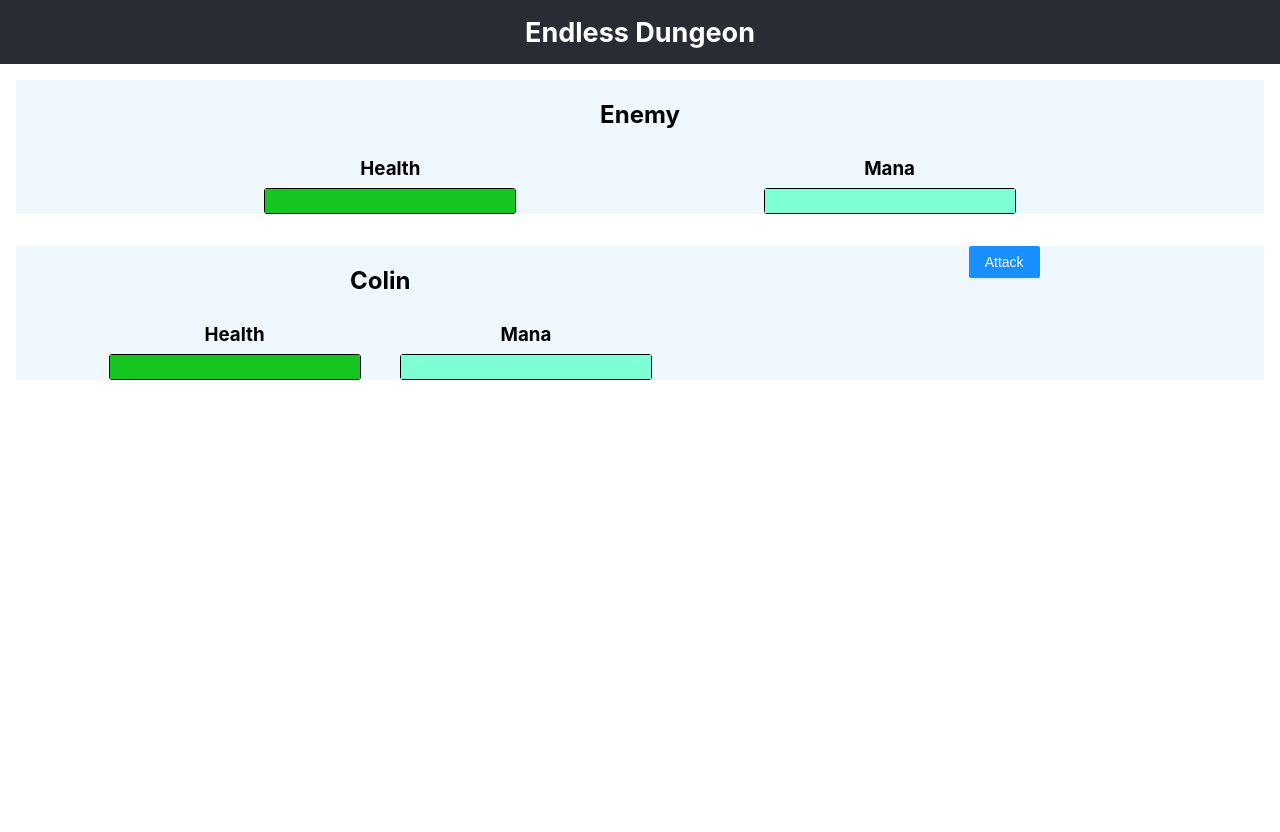
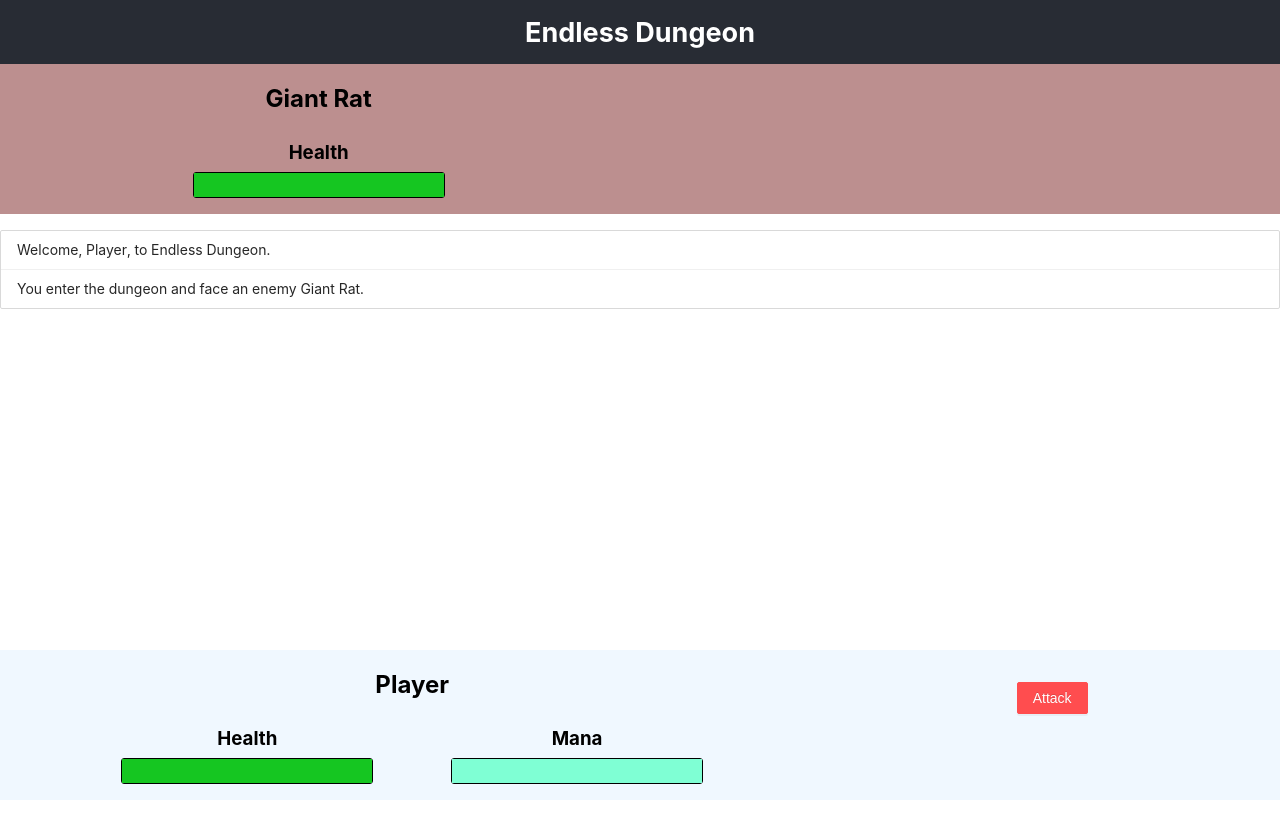
Before and after one commit to colinscruggs/endless-dungeon, a React (Create React App) app: page / in a window 1280 px wide. After the commit the page ends 800 px from the top, so only its background shows below. Built offline with nearby package versions, Linux system fonts and the light colour scheme.

Commit message:
beefed up combat (+ accuracy, death, new mobs), battle log

```diff
--- a/src/App.tsx
+++ b/src/App.tsx
@@ -1,10 +1,14 @@
-import React, { Component } from 'react';
-import './css/App.css';
+import { Component } from 'react';
 import EntityComponent from './components/EntityComponent';
 import ActionMenu from './components/ActionMenu';
+import BattleLog from './components/BattleLog';
+
 import State from './types/State';
 import CharacterType from './types/CharacterType';
 import WeaponType from './types/WeaponType';
+
+import './css/App.css';
+import Entity from './types/Entity';
 
 class App extends Component<any, State> {
   constructor(props: any) {
@@ -13,15 +17,17 @@ class App extends Component<any, State> {
     this.state = {
       currentTurn: CharacterType.Player,
       player: {
-        name: 'Colin',
+        name: 'Player',
+        type: CharacterType.Player,
         stats: {
           strength: 5,
           dex: 5,
-          arcana: 5
+          arcana: 5,
+          exp: 0
         },
         status: {
-          maxHealth: 100,
-          health: 100,
+          maxHealth: 80,
+          health: 80,
           maxMana: 50,
           mana: 50
         },
@@ -29,32 +35,49 @@ class App extends Component<any, State> {
         equippedWeapon: {
           name: 'Sword',
           type: WeaponType.Melee,
-          attackPower: 5,
-          accuracy: .9
+          attackPower: 4,
+          accuracy: .8
         }
       },
       currentMob: {
-        name: 'Enemy',
+        name: 'Giant Rat',
+        type: CharacterType.Mob,
         stats: {
-          strength: 5,
-          dex: 5,
-          arcana: 5
+          strength: 2,
+          dex: 3,
+          arcana: 0,
+          exp: 10,
+          difficulty: 0.1
         },
         status: {
-          maxHealth: 100,
-          health: 100,
-          maxMana: 50,
-          mana: 50
+          maxHealth: 30,
+          health: 30,
+          maxMana: 1,
+          mana: 1
         },
         inventory: [],
         equippedWeapon: {
           name: 'Claw',
           type: WeaponType.Melee,
           attackPower: 3,
-          accuracy: .85
+          accuracy: .8
+        }
+      },
+      log: []
     }
   }
+
+  componentDidMount() {
+    this.init();
   }
+
+  init = () => {
+    this.battleLogEvent('Welcome, ' + this.state.player.name + ', to Endless Dungeon.');
+    this.battleLogEvent('You enter the dungeon and face an enemy ' + this.state.currentMob.name + '.');
+  }
+
+  battleLogEvent = (message: string) => {
+    this.setState(state => ({ log: [...state.log, message] }));
   }
 
   changeTurn = (turn: CharacterType) => {
@@ -66,20 +89,37 @@ class App extends Component<any, State> {
     let min = this.state.player.stats.strength;
     let max = this.state.player.equippedWeapon.attackPower + this.state.player.stats.strength;
     let damage = this.calculateDamage(min, max);
+    let newHealth = Math.max(this.state.currentMob.status.health - damage, 0);
+    let attackRoll = Math.random();
 
+    if (attackRoll <= this.state.player.equippedWeapon.accuracy) {
       this.setState((state) => ({
         currentMob: {
           ...state.currentMob,
           status: {
             ...state.currentMob.status,
-          health: Math.max(state.currentMob.status.health - damage, 0)
+            health: newHealth
           }
         }
       }));
+      this.battleLogEvent('You attack with your ' + this.state.player.equippedWeapon.name + ', dealing ' + damage + ' damage.');
+
+      if (newHealth === 0) {
+        // CURRENT MOB KILLED
+        // TODO: add xp gain
+        this.battleLogEvent('You kill the ' + this.state.currentMob.name + '. You earned ' + this.state.currentMob.stats.exp + ' exp!');
 
         // end turn
         this.changeTurn(CharacterType.Mob);
+        return;
+      }
+    } else {
+      // attack misses
+      this.battleLogEvent('You miss with your ' + this.state.player.equippedWeapon.name);
+    }
 
+      // end turn
+      this.changeTurn(CharacterType.Mob);
       // TODO: figure out how to actually react to state.currentTurn === Mob
       setTimeout(this.mobAttack, 1000);
   }
@@ -88,16 +128,34 @@ class App extends Component<any, State> {
     let min = this.state.currentMob.stats.strength;
     let max = this.state.currentMob.equippedWeapon.attackPower + this.state.currentMob.stats.strength;
     let damage = this.calculateDamage(min, max);
+    let newHealth = Math.max(this.state.player.status.health - damage, 0);
+    let attackRoll = Math.random();
 
+    if (attackRoll <= this.state.currentMob.equippedWeapon.accuracy) {
       this.setState((state) => ({
         player: {
           ...state.player,
           status: {
             ...state.player.status,
-          health: Math.max(state.player.status.health - damage, 0)
+            health: newHealth
           }
         }
       }));
+
+      this.battleLogEvent('The ' + this.state.currentMob.name + ' attacks you with it\'s ' + this.state.currentMob.equippedWeapon.name + ', dealing ' + damage + ' damage.');
+
+      if (newHealth === 0) {
+        // oh snap, you died!
+        this.battleLogEvent('You were killed! Try again?');
+
+        // end turn
+        this.changeTurn(CharacterType.Player);
+        return;
+      }
+    } else {
+      // attack misses
+      this.battleLogEvent('The ' + this.state.currentMob.name + ' misses with it\'s ' + this.state.currentMob.equippedWeapon.name);
+    }
     // end turn
     this.changeTurn(CharacterType.Player);
   }
@@ -106,7 +164,68 @@ class App extends Component<any, State> {
     return Math.floor(Math.random() * (max - min) + min);
   }
 
-  /* tslint:disable-next-line */
+  spawnNewMob = (newMob: Entity) => {
+    this.battleLogEvent('You continue down deeper into the dungeon. You encounter a new enemy!')
+    this.setState({ currentMob: newMob });
+    // start player turn
+    this.changeTurn(CharacterType.Player);
+  }
+
+  resetGame = () => {
+    this.setState({
+      currentTurn: CharacterType.Player,
+      player: {
+        name: 'Player',
+        type: CharacterType.Player,
+        stats: {
+          strength: 5,
+          dex: 5,
+          arcana: 5,
+          exp: 0
+        },
+        status: {
+          maxHealth: 80,
+          health: 80,
+          maxMana: 50,
+          mana: 50
+        },
+        inventory: [],
+        equippedWeapon: {
+          name: 'Sword',
+          type: WeaponType.Melee,
+          attackPower: 4,
+          accuracy: .8
+        }
+      },
+      currentMob: {
+        name: 'Giant Rat',
+        type: CharacterType.Mob,
+        stats: {
+          strength: 2,
+          dex: 3,
+          arcana: 0,
+          exp: 10,
+          difficulty: 0.1
+        },
+        status: {
+          maxHealth: 30,
+          health: 30,
+          maxMana: 1,
+          mana: 1
+        },
+        inventory: [],
+        equippedWeapon: {
+          name: 'Claw',
+          type: WeaponType.Melee,
+          attackPower: 3,
+          accuracy: .8
+        }
+      },
+      log: []
+    });
+    this.init();
+  }
+
   render() {
     return (
       <div className="App">
@@ -117,11 +236,23 @@ class App extends Component<any, State> {
         <div className="body">
           <div className="mob">
             <EntityComponent {...this.state.currentMob}></EntityComponent>
+            <div></div>
+          </div>
+
+          <div className="battleLog">
+            <BattleLog log={this.state.log}></BattleLog>
           </div>
 
           <div className="player">
             <EntityComponent {...this.state.player}></EntityComponent>
-            <ActionMenu currentTurn={this.state.currentTurn} playerAttack={this.playerAttack}></ActionMenu>
+            <ActionMenu
+              player={this.state.player}
+              currentMob={this.state.currentMob}
+              currentTurn={this.state.currentTurn}
+              playerAttack={this.playerAttack}
+              spawnNewMob={this.spawnNewMob}
+              resetGame={this.resetGame}
+            ></ActionMenu>
           </div>
         </div>
 
--- a/src/components/ActionMenu.tsx
+++ b/src/components/ActionMenu.tsx
@@ -3,6 +3,7 @@ import { Button } from 'antd';
 import '../css/ActionMenu.css';
 import 'antd/lib/button/style/index.css';
 import CharacterType from "../types/CharacterType";
+import WeaponType from "../types/WeaponType";
 
 class ActionMenu extends React.Component<any, any> {
   constructor(props: any) {
@@ -12,11 +13,64 @@ class ActionMenu extends React.Component<any, any> {
   render() {
     const {
       currentTurn,
-      playerAttack
+      playerAttack,
+      spawnNewMob,
+      currentMob,
+      player,
+      resetGame
     } = this.props;
     return (
       <div className="actionContainer">
-        <Button type="primary" onClick={playerAttack} disabled={currentTurn === CharacterType.Mob}>Attack</Button>
+
+      { player.status.health === 0 ?
+        <Button
+          type="primary"
+          onClick={resetGame}
+        >
+          Try Again
+        </Button>
+      : <Button
+          type="primary"
+          danger
+          onClick={playerAttack}
+          disabled={currentTurn === CharacterType.Mob || currentMob.status.health === 0}
+        >
+          Attack
+        </Button>}
+
+      { currentMob.status.health === 0 ?
+        <Button
+          type="primary"
+          onClick={() => spawnNewMob({
+            name: 'Wandering Goblin',
+            type: CharacterType.Mob,
+            stats: {
+              strength: 4,
+              dex: 2,
+              arcana: 0,
+              exp: 15,
+              difficulty: 0.2
+            },
+            status: {
+              maxHealth: 30,
+              health: 30,
+              maxMana: 1,
+              mana: 1
+            },
+            inventory: [],
+            equippedWeapon: {
+              name: 'Large Club',
+              type: WeaponType.Melee,
+              attackPower: 5,
+              accuracy: .7
+            }
+          })}
+          disabled={currentMob.status.health > 0}
+        >
+          Continue
+        </Button>
+      : null}
+
       </div>
     );
   }
--- /dev/null
+++ b/src/components/BattleLog.tsx
@@ -0,0 +1,32 @@
+import { List } from "antd";
+import React from "react";
+import '../css/BattleLog.css';
+import 'antd/lib/list/style/index.css';
+
+class BattleLog extends React.Component<any, any> {
+  constructor(props: any) {
+    super(props);
+  }
+
+  render() {
+    const {
+      log
+    } = this.props;
+
+    return (
+      <div className="battleLogContainer" id="battleLog">
+        <List
+          size="small"
+          bordered
+          dataSource={log}
+          renderItem={item => <List.Item>{item}</List.Item>}
+          rowKey={() => {
+            return log.length.toString()
+          }}
+        />
+      </div>
+    );
+  }
+};
+
+export default BattleLog;
--- a/src/components/EntityComponent.tsx
+++ b/src/components/EntityComponent.tsx
@@ -2,6 +2,7 @@ import React from "react";
 import Entity from '../types/Entity';
 import HealthBar from './HealthBar/HealthBar';
 import '../css/EntityComponent.css';
+import CharacterType from "../types/CharacterType";
 
 class EntityComponent extends React.Component<Entity, any> {
   constructor(props: any) {
@@ -11,7 +12,8 @@ class EntityComponent extends React.Component<Entity, any> {
   render() {
     const {
       name,
-      // stats,
+      // type,
+      stats,
       status,
       // inventory,
       // equippedWeapon
@@ -28,6 +30,7 @@ class EntityComponent extends React.Component<Entity, any> {
             />
           </div>
 
+          { status.maxMana > 1 ?
           <div className="healthBar">
             <h3>Mana</h3>
             <HealthBar
@@ -35,6 +38,7 @@ class EntityComponent extends React.Component<Entity, any> {
               colors={['aquamarine']}
             />
           </div>
+          : null }
         </div>
 
       </div>
--- a/src/css/ActionMenu.css
+++ b/src/css/ActionMenu.css
@@ -0,0 +1,5 @@
+.actionContainer {
+  display: flex;
+  padding-top: 2rem;
+  justify-content: space-evenly;
+}
--- a/src/css/App.css
+++ b/src/css/App.css
@@ -23,24 +23,41 @@
   padding: 1rem;
 }
 
-.body div {
-  background-color: aliceblue;
-}
-
 .body {
   display: flex;
   flex-direction: column;
-  min-height: calc(100vh - 2rem);
+  min-height: calc(100vh - 4rem);
+  justify-content: space-between;
 }
 
 .mob {
-  margin: 1rem;
+  margin: 0 0 1rem 0;
+  display: flex;
+  justify-content: space-around;
+  padding-bottom: 1rem;
+  background-color: rosybrown;
+  flex: 0;
+}
+
+.mob > :nth-child(1) {
+  flex-grow: 1
+}
+
+.mob > :nth-child(2) {
+  flex-grow: 2
+}
+
+.battleLog {
+  flex: 2;
 }
 
 .player {
-  margin: 1rem;
+  margin: 1rem 0 0 0;
   display: flex;
   justify-content: space-around;
+  padding-bottom: 1rem;
+  background-color: aliceblue;
+  flex: 0;
 }
 
 .player > :nth-child(1) {
--- /dev/null
+++ b/src/css/BattleLog.css
@@ -0,0 +1,7 @@
+.battleLogContainer {
+  max-height: 55.5vh;
+  justify-content: flex-start;
+  overflow: auto;
+  display: flex;
+  flex-direction: column-reverse;
+}
--- a/src/css/EntityComponent.css
+++ b/src/css/EntityComponent.css
@@ -19,6 +19,7 @@
 .healthBar :nth-child(2) {
   align-self: center;
   min-width: 250px;
+  margin: 0 2rem;
 }
 
 .healthBar h3 {
--- a/src/types/Entity.tsx
+++ b/src/types/Entity.tsx
@@ -1,11 +1,15 @@
+import CharacterType from './CharacterType';
 import Weapon from './Weapon';
 
 type Entity = {
   name: string,
+  type: CharacterType,
   stats: {
     strength: number,
     dex: number,
     arcana: number,
+    exp: number,
+    difficulty?: number
   },
   status: {
     maxHealth: number,
--- a/src/types/State.tsx
+++ b/src/types/State.tsx
@@ -5,6 +5,7 @@ type State = {
   currentTurn: CharacterType,
   player: Entity;
   currentMob: Entity;
+  log: string[];
 }
 
 export default State;
```
Also changed, not shown: 1 other file (tests, documents, lock files or other folders). Lines whose indentation alone changed are shown as unchanged.
